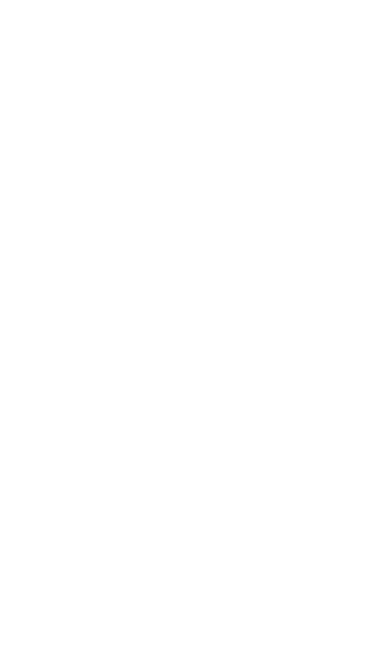
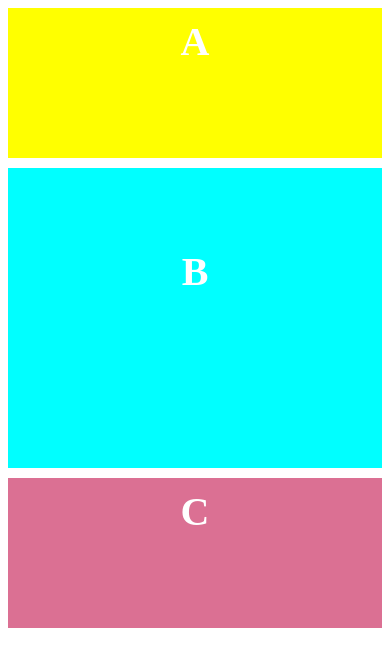
Before and after one commit to KarlaMartinez17/clase-practica-grid, a plain HTML site: page index.html in a window 390 px wide. Drawn offline with Linux system fonts and the light colour scheme.

Commit message:
EJERCICIO A - DESKTOP TO MOBILE

```diff
--- a/css/main.css
+++ b/css/main.css
@@ -0,0 +1,66 @@
+.container{
+    width: 100%;
+}
+
+.row{
+    width: 100%;
+    overflow: hidden;
+    margin-bottom: 10px;
+}
+
+.col-12{
+    width: 100%;
+    text-align: center;
+    float: left;
+    box-sizing: border-box;
+}
+
+.style-a{
+    height: 150px;
+    padding: 10px;
+    color: white;
+    font-size: 40px;
+    font-weight: bolder;
+    background-color: yellow;
+}
+
+.style-b{
+    height: 300px;
+    padding-top: 80px;
+    color: white;
+    font-size: 40px;
+    font-weight: bolder;
+    background-color: aqua;
+}
+
+.style-c{
+    height: 150px;
+    padding: 10px;
+    color: white;
+    font-size: 40px;
+    font-weight: bolder;
+    background-color: palevioletred;
+}
+
+.margin-bottom{
+    margin-bottom: 10px;
+}
+
+@media (min-width: 992px){
+    .col-md-8{
+        width: 65%;
+        background-color: aqua;
+        float: left;
+        margin-right: 2%;
+        box-sizing: border-box;
+    }
+    .col-md-4{
+        width: 33%;
+        background-color: palevioletred;
+        float: left;
+        box-sizing: border-box;
+    }
+    .style-c{
+        height: 300px;
+    }
+}
--- a/index.html
+++ b/index.html
@@ -4,10 +4,19 @@
     <meta charset="UTF-8">
     <meta name="viewport" content="width=device-width, initial-scale=1.0">
     <meta http-equiv="X-UA-Compatible" content="ie=edge">
-    <title>Document</title>
+    <title>Desktop-to-mobile-A</title>
     <link rel="stylesheet" href="css/main.css">
 </head>
 <body>
+    <div class="container">
+        <div class="row">
+            <div class="col-12 style-a">A</div>
+        </div>
+        <div class="row">
+            <div class="col-12 margin-bottom col-md-8 style-b">B</div>
+            <div class="col-12 col-md-4 style-c">C</div>
+        </div>
+    </div>
     <script src="js/app.js"></script>
 </body>
 </html>
```
